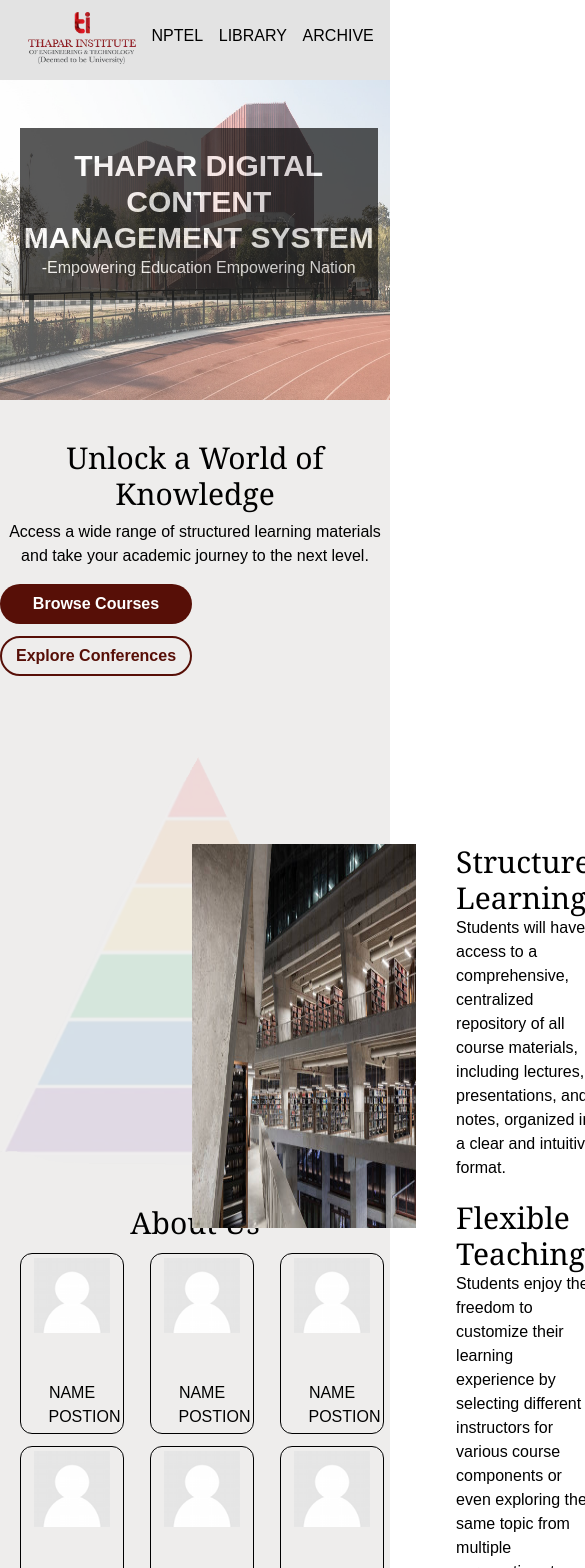
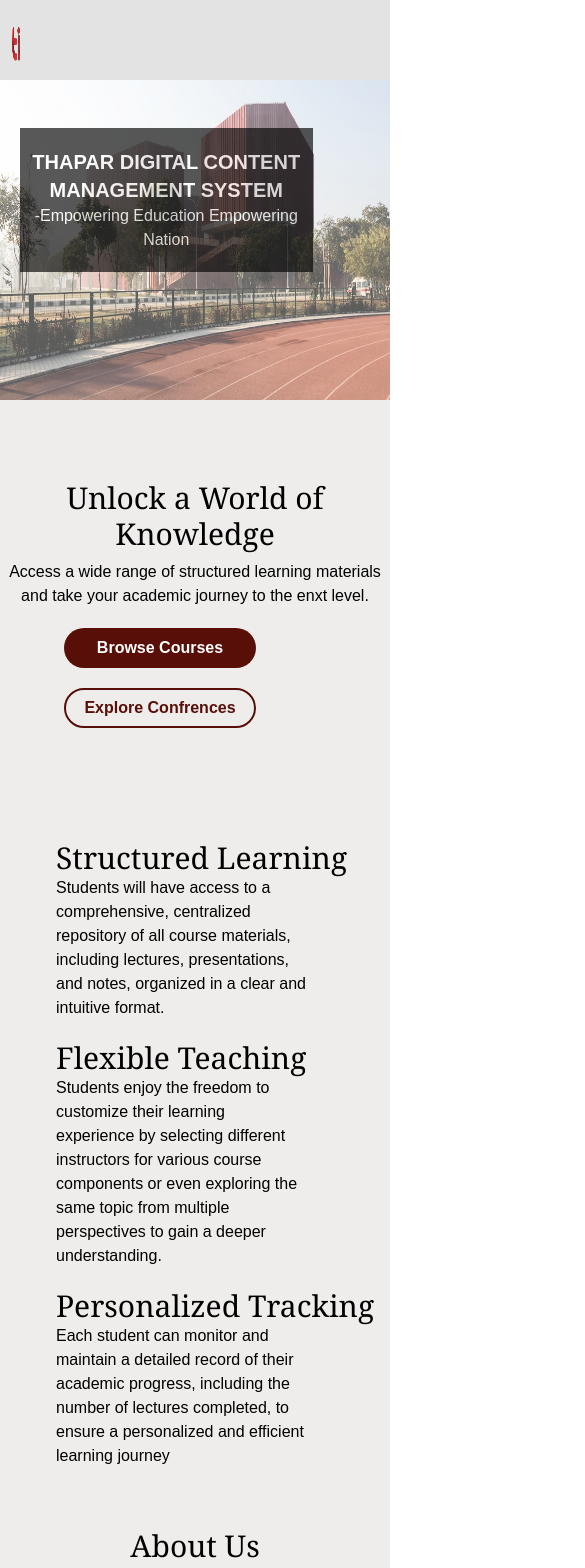
Before and after one commit to Dean-DCT-Thapar/edutube-landing-page, a Next.js app: page / in a window 390 px wide. Shown: the top 1568 px of the page, 585 px wide, since content can reach past the window. Built offline with nearby package versions, Linux system fonts and the light colour scheme.

Commit message:
first mobile optimization

```diff
--- /dev/null
+++ b/app/components/Header.jsx
@@ -0,0 +1,124 @@
+'use client'
+import * as React from 'react';
+import AppBar from '@mui/material/AppBar';
+import Box from '@mui/material/Box';
+import Toolbar from '@mui/material/Toolbar';
+import IconButton from '@mui/material/IconButton';
+import Typography from '@mui/material/Typography';
+import Menu from '@mui/material/Menu';
+import MenuIcon from '@mui/icons-material/Menu';
+import Container from '@mui/material/Container';
+import Button from '@mui/material/Button';
+import MenuItem from '@mui/material/MenuItem';
+import SportsEsportsIcon from '@mui/icons-material/SportsEsports';
+import { Bungee_Inline } from 'next/font/google';
+import { Teko } from 'next/font/google';
+import { Image } from '@mui/icons-material';
+
+const bungee = Bungee_Inline({ subsets: ["latin"] , weight : '400' });
+const teko = Teko({ subsets: ["latin"] , weight : '400'});
+const pages = ['LIBRARY', 'ARCHIVE', 'NPTEL'];
+const links = {
+  'LIBRARY' : 'https://cl.thapar.edu',
+  'Latest' : 'https://nptel.ac.in/',
+  'Github' : 'https://shodhratna.thapar.edu:8443/jspui/'
+}
+
+function Header() {
+  const [anchorElNav, setAnchorElNav] = React.useState(null);
+
+  const handleOpenNavMenu = (event) => {
+    setAnchorElNav(event.currentTarget);
+  };
+
+  const handleCloseNavMenu = () => {
+    setAnchorElNav(null);
+  };
+
+
+
+  return (
+    <AppBar sx={{backgroundColor:"#E0A75E"}} position="sticky">
+      <Container maxWidth="xl">
+        <Toolbar disableGutters>
+          <img className="h-16 ml-5" src="/thaparLogo.webp"/>
+          <Box sx={{ flexGrow: 1, display: { xs: 'flex', md: 'none' } }}>
+            <IconButton
+              size="large"
+              aria-label="account of current user"
+              aria-controls="menu-appbar"
+              aria-haspopup="true"
+              onClick={handleOpenNavMenu}
+              color="inherit"
+            >
+              <MenuIcon />
+            </IconButton>
+            <Menu
+              id="menu-appbar"
+              anchorEl={anchorElNav}
+              anchorOrigin={{
+                vertical: 'bottom',
+                horizontal: 'left',
+              }}
+              keepMounted
+              transformOrigin={{
+                vertical: 'top',
+                horizontal: 'left',
+              }}
+              open={Boolean(anchorElNav)}
+              onClose={handleCloseNavMenu}
+              sx={{
+                display: { xs: 'block', md: 'none' },
+              }}
+            >
+              {pages.map((page) => (
+                <MenuItem component='a' href={links[page]} key={page} onClick={handleCloseNavMenu}>
+                  <Typography style={{fontSize:"24px"}} className={teko.className} textAlign="center">{page}</Typography>
+                </MenuItem>
+              ))}
+            </Menu>
+          </Box>
+          <SportsEsportsIcon fontSize='large' sx={{ display: { xs: 'flex', md: 'none' }, mr: 1}} />
+          <Typography
+          className={bungee.className}
+          style={{fontSize:"24px"}}
+            variant="h5"
+            noWrap
+            component="a"
+            href="#app-bar-with-responsive-menu"
+            sx={{
+              mr: 2,
+              display: { xs: 'flex', md: 'none' },
+              flexGrow: 1,
+              fontFamily: 'monospace',
+              fontWeight: 700,
+              letterSpacing: '.3rem',
+              color: 'inherit',
+              textDecoration: 'none',
+            }}
+          >
+            MyGameShelf
+          </Typography>
+          <Box sx={{ flexGrow: 1, display: { xs: 'none', md: 'flex' } }}>
+            {pages.map((page) => (
+              <Button
+                className={teko.className}
+                href={links[page]}
+                key={page}
+                onClick={handleCloseNavMenu}
+                sx={{ my: 2, color: 'white', display: 'block','&:hover': {
+        backgroundColor: 'primary.dark',
+        boxShadow: 3,
+      }}}
+                style={{fontSize:"20px"}}
+              >
+                {page}
+              </Button>
+            ))}
+          </Box>
+        </Toolbar>
+      </Container>
+    </AppBar>
+  );
+}
+export default Header;
--- /dev/null
+++ b/app/dummy/page.jsx
@@ -0,0 +1,12 @@
+import React from 'react'
+import Header from '../components/Header'
+
+const page = () => {
+  return (
+    <div>
+        <Header />
+    </div>
+  )
+}
+
+export default page
--- a/app/page.js
+++ b/app/page.js
@@ -3,54 +3,44 @@
 export default function Home() {
   return (
     <>
-      <div className="bg-[#e3e3e3] h-20">
-        <ul className="flex flex-row justify-between w-11/12 mx-auto md:w-1/2">
+      <div className="bg-[#e3e3e3] h-20 sm:h-20 sm:w-full">
+        <ul className="flex flex-row justify-between w-1/2">
           <li>
             <a href="https://thapar.edu/">
-              <img className="h-16 ml-3 pt-3" src="/thaparLogo.webp" alt="thapar logo" />
+              <img src="/logomob.webp" className="h-16 w-24 ml-3 pt-5 block sm:hidden"/>
+              <img className="h-16 w-28 ml-3 pt-3 sm:h-16 hidden sm:block" src="/thaparLogo.webp" alt="thapar logo"/>
             </a>
           </li>
           <li className="mt-6">
-            <a href="https://nptel.ac.in/" className="text-black">NPTEL</a>
+            <a href="https://nptel.ac.in/" className="text-black opacity-0 md:opacity-100">NPTEL</a>
           </li>
           <li className="mt-6">
-            <a href="https://cl.thapar.edu/" className="text-black">LIBRARY</a>
+            <a href="https://cl.thapar.edu/" className="text-black opacity-0 md:opacity-100">LIBRARY</a>
           </li>
           <li className="mt-6">
-            <a href="https://shodhratna.thapar.edu:8443/jspui/" className="text-black">ARCHIVE</a>
+            <a href="https://shodhratna.thapar.edu:8443/jspui/" className="text-black opacity-0 md:opacity-100">ARCHIVE</a>
           </li>
         </ul>
       </div>
       <div>
-        <Image className="h-80 w-full opacity-65" src="/mHostel.jpg" alt="Photo" width={500} height={500} />
-        <div className="absolute top-32 left-5 w-11/12 md:w-3/4 py-5 bg-black opacity-65">
-          <h1 className="text-center text-3xl md:text-5xl font-bold">THAPAR DIGITAL CONTENT MANAGEMENT SYSTEM</h1>
-          <h2 className="text-center" style={{ left: '4%' }}>
-            -Empowering Education Empowering Nation
-          </h2>
+        <Image className="h-80 w-screen opacity-65" src="/mHostel.jpg" alt="Photo" width={500} height={500} />
+        <div className="absolute top-32 left-5 w-3/4 py-5 bg-black opacity-65">
+          <h1 className="text-center text-xl sm:text-5xl font-bold">THAPAR DIGITAL CONTENT MANAGEMENT SYSTEM</h1>
+          <h2 className="text-center" style={{left: '4%'}}>-Empowering Education Empowering Nation</h2>
         </div>
       </div>
       <div className="bg-[#eeedec] h-full">
         <div>
-          <h1 className="text-black text-3xl md:text-5xl text-center pt-10 md:pt-20 font-serif font-medium">
-            Unlock a World of Knowledge
-          </h1>
-          <p className="text-black text-center pt-2">
-            Access a wide range of structured learning materials and take your academic journey to the next level.
-          </p>
-          <div className="flex flex-col md:flex-row justify-center mt-4">
-            <button className="text-white bg-[#570f07] h-10 w-48 mb-3 md:mb-0 rounded-3xl font-semibold mr-0 md:mr-5 transition duration-150 hover:bg-[#eeedec] hover:text-[#570f07] hover:border-2 hover:border-[#570f07]">
-              Browse Courses
-            </button>
-            <button className="text-[#570f07] w-48 h-10 border-2 border-[#570f07] rounded-3xl font-semibold transition duration-150 hover:bg-[#570f07] hover:text-[#eeedec]">
-              Explore Conferences
-            </button>
+          <h1 className="text-black sm:text-5xl text-3xl text-center pt-20 font-serif font-medium">Unlock a World of Knowledge</h1>
+          <p className="text-black text-center pt-2">Access a wide range of structured learning materials and take your academic journey to the enxt level.</p>
+          <div className="flex flex-col sm:justify-center ml-16 sm:flex-row">
+            <button className="text-white bg-[#570f07] h-10 w-48 mt-5 rounded-3xl font-semibold mr-5 transition duration-150 hover:bg-[#eeedec] hover:text-[#570f07] hover:border-2 hover:border-[#570f07]">Browse Courses</button>
+            <button className="text-[#570f07] mt-5 w-48 h-10 border-2 border-[#570f07] rounded-3xl font-semibold transition duration-150 hover:bg-[#570f07] hover:text-[#eeedec]">Explore Confrences</button>
           </div>
         </div>
-        <img src="/blooms.webp" className="opacity-10 h-85 w-70 mx-auto mt-20"/>
-        <div className="absolute flex flex-row ml-48 mt-38 top-full">
-          <img className="h-96 w-96 mr-10" src="/library.jpg" alt="photo" />
-          <div>
+        <div className="flex flex-row mt-28 sm:ml-28 ml-14">
+          <img className="h-96 w-96 mt-0 md:mt-10 mr-10 -ml-14 hidden md:block" src="/library.jpg" alt="photo" />
+          <div className="">
             <div className="mb-5">
               <h1 className="text-black font-serif text-3xl">Structured Learning</h1>
               <p className="text-black w-3/4">Students will have access to a comprehensive, centralized repository of all course materials, including lectures, presentations, and notes, organized in a clear and intuitive format.</p>
@@ -67,7 +57,7 @@
         </div>
         <div>
           <h1 className="font-serif text-black text-3xl text-center mt-10">About Us</h1>
-          <div className="grid grid-cols-3 gap-0">
+          <div className="grid grid-cols-2 sm:grid-cols-3 gap-0 sm:ml-5 mb-3">
             <div className="border border-black w-4/5 mt-3 ml-5 p-1 rounded-xl group hover:cursor pointer">
               <img src="/profile.png" className="w-4/5 mx-auto transition duration-500 group-hover:opacity-45"/>
               <div className="text-black w-1/2 relative -top-1/2 left-1/3 z-0 opacity-0 transition duration-500 group-hover:opacity-100">
@@ -136,7 +126,7 @@
             </div>
           </div>
         </div>
-        <div className="mt-5 bg-[#e3e3e3] h-72">
+        <div className="mt-5 bg-[#e3e3e3] h-72 hidden sm:block">
           <img className="mx-auto" src="/footerLogo.png" alt="footer"/>
           <ul className="text-black flex flex-row justify-center">
             <li className="mr-3">Info</li>
--- a/tailwind.config.js
+++ b/tailwind.config.js
@@ -11,6 +11,9 @@
         background: "var(--background)",
         foreground: "var(--foreground)",
       },
+      screens: {
+        'xs' : {'max' : '640'},
+      }
     },
   },
   plugins: [],
```
Also changed, not shown: public/logomob.webp (added).
